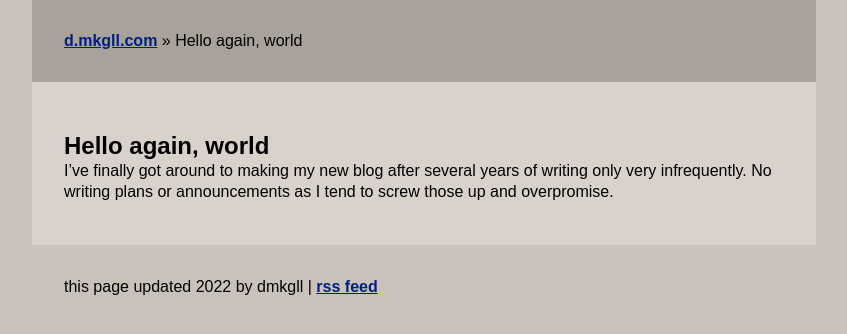
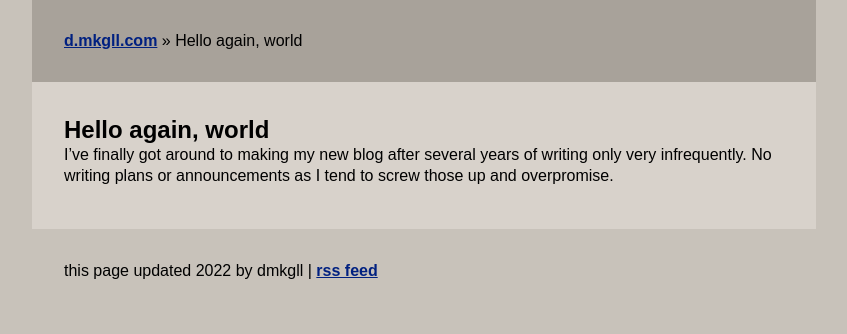
Before and after one commit to dmkgll/dmkgll, a Jekyll site: the page built from _posts/2022-05-01-hello-world.md, in a window 1280 px wide. Shown: the top 334 px of the page, without its empty margins (216-1063 px from the left). Built offline with Jekyll 4.4.1, drawn with Linux system fonts in a browser that asks for light colours.

Commit message:
Update default.html

```diff
--- a/_layouts/default.html
+++ b/_layouts/default.html
@@ -25,7 +25,7 @@
 
 
 <h1 style="
-    font-size: 1.5em;
+    font-size: 1.5em;margin:0;}
 ">{{page.title}}</h1>
   {{content}}
   </div>
```
